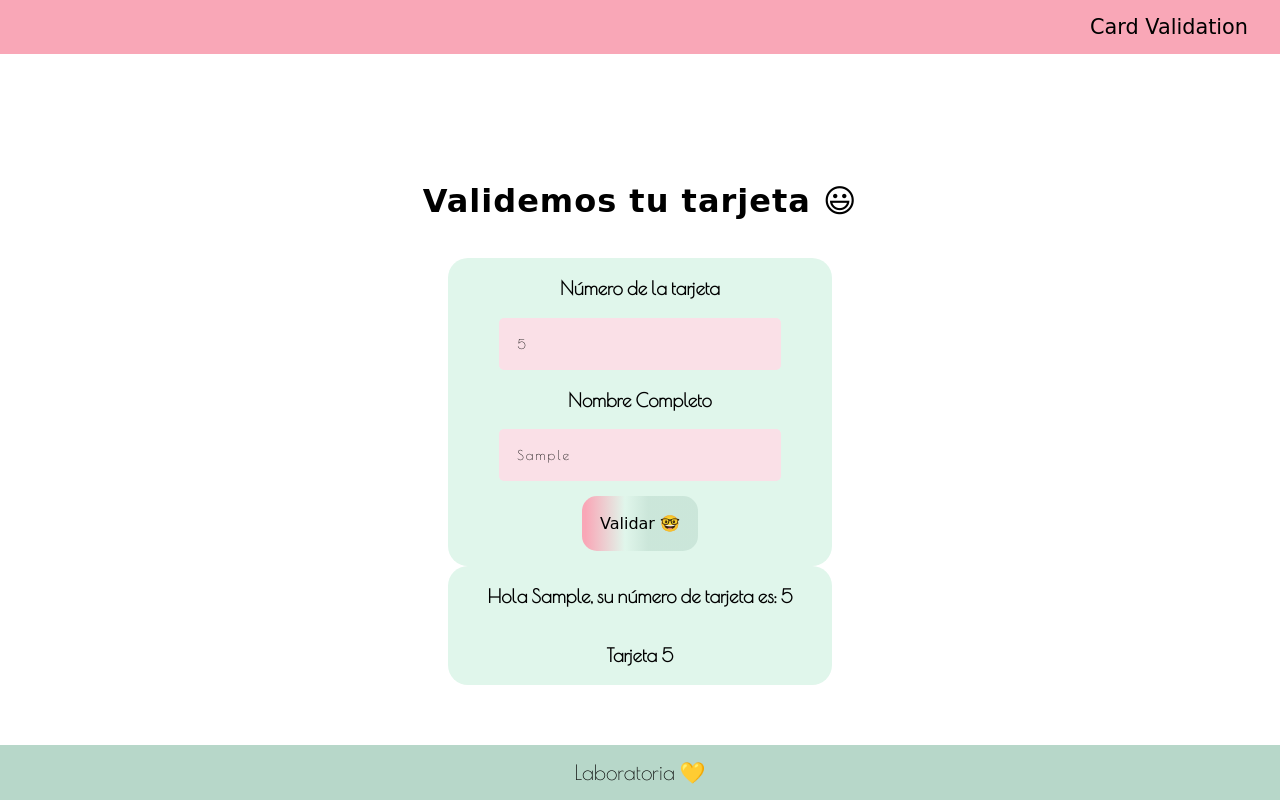
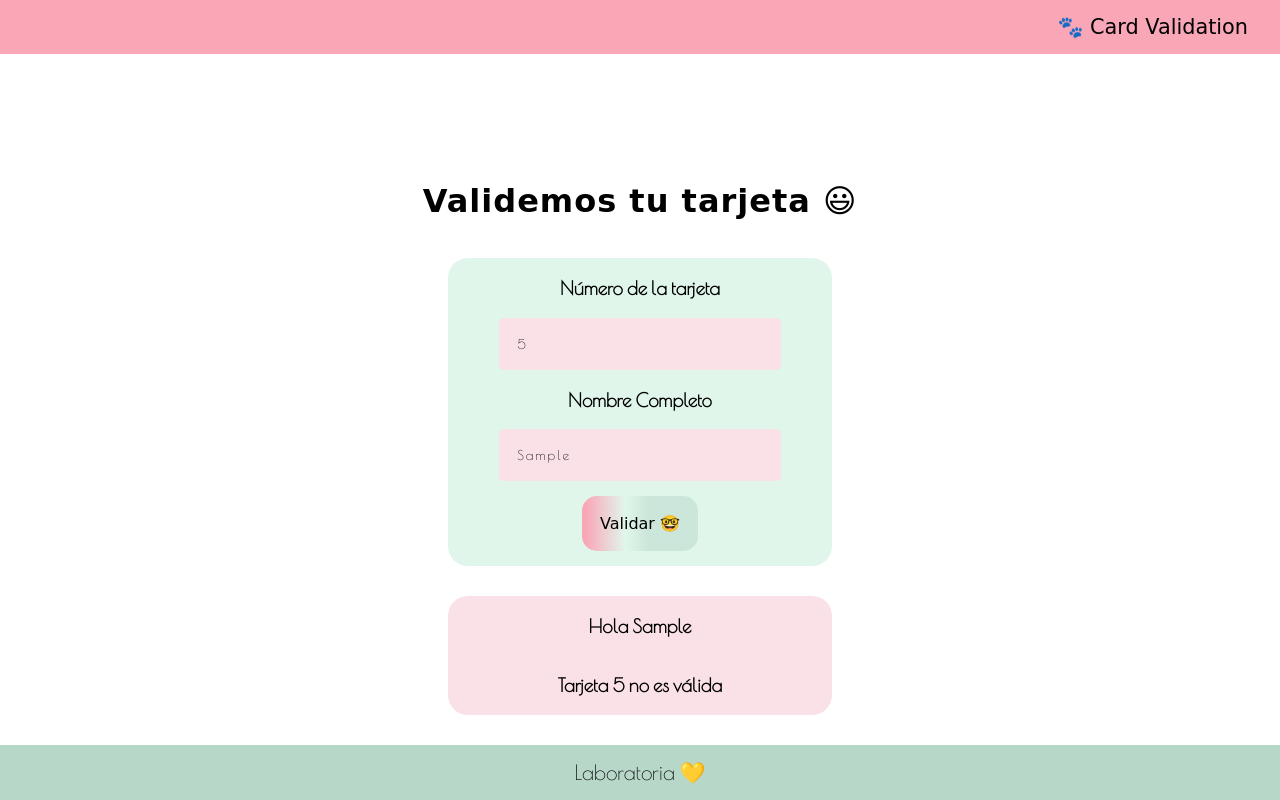
Before and after one commit to yinethz/DEV005-card-validation, a website with bundled scripts: page src/index.html in a window 1280 px wide. Both pictures are taken after typing "5", "Sample" into the empty fields and a click on the button "Validar 🤓". Built offline with nearby package versions, Linux system fonts and the light colour scheme; a web font is replaced by a local one.

Commit message:
feat: Luhn algorithm is completed, tests completed

```diff
--- a/src/index.html
+++ b/src/index.html
@@ -15,20 +15,20 @@
 
 <body>
   <header>
-    <p class="title">Card Validation</p>
+    <p class="title">🐾 Card Validation</p>
   </header>
   <main>
     <h1>Validemos tu tarjeta 😃</h1>
     <form id="validateForm" class="container">
       <h3>Número de la tarjeta</h3>
-      <input id="cardNumber" type="number" />
+      <input id="cardNumber" type="number" required />
       <h3>Nombre Completo</h3>
-      <input id="name" type="text" />
+      <input id="name" type="text" required />
       <!-- <a type="submit" onclick="validar()">Validar 🤓</a> -->
       <button type="submit">Validar 🤓</button>
     </form>
     <!-- <div class="deco"></div> -->
-    <section class="container">
+    <section class="container imp">
       <h3 id="dataRecorded"></h3>
       <h3 id="cardValid"></h3>
     </section>
--- a/src/index.js
+++ b/src/index.js
@@ -8,14 +8,14 @@ function validarDatos(event) {
   const name = document.getElementById("name").value;
   const dataRecorded = document.getElementById("dataRecorded");
   const numberMaskify = validator.maskify(cardNumber);
-  dataRecorded.innerText = "Hola " + name + ", su número de tarjeta es: " + numberMaskify;
+  dataRecorded.innerText = "Hola " + name;
   const cardValid = document.getElementById("cardValid");
   if (validator.isValid(cardNumber)) {
-    cardValid.innerText = "Tarjeta " + numberMaskify;
+    cardValid.innerText = "Tarjeta " + numberMaskify + " es válida";
+  } else {
+    cardValid.innerText = "Tarjeta " + numberMaskify + " no es válida";
   }
-
 }
-
 
 function limitNumber() {
   const input = document.getElementById("cardNumber");
--- a/src/style.css
+++ b/src/style.css
@@ -45,6 +45,11 @@ p {
   flex-direction: column;
   align-items: center;
   margin: auto;
+}
+
+.imp {
+  margin-top: 30px;
+  background-color: #fae0e7;
 }
 
 input {
--- a/src/validator.js
+++ b/src/validator.js
@@ -14,13 +14,26 @@ const validator = {
 
   isValid: function (cardNumber) {
     const numberArr = cardNumber.split('');
-    console.log(numberArr);
     const numberReverse = numberArr.reverse();
+
+    let total = 0;
     console.log(numberReverse);
+    for (let i = 0; i < numberReverse.length; i++) {
+      let numberInt = parseInt(numberReverse[i], 10);
+      if ((i + 1) % 2 === 0) {
+        numberInt *= 2;
+        if (numberInt > 9) {
+          const sumNumber = 1 + (numberInt - 10);
+          numberInt = sumNumber;
+        }
+      }
+      console.log(numberInt);
+      total += numberInt;
+    }
+    console.log("Resultado suma total ", total);
+    const endAlgorit = total % 10;
 
-
-
-    return true;
+    return endAlgorit === 0;
   }
 };
 
```
